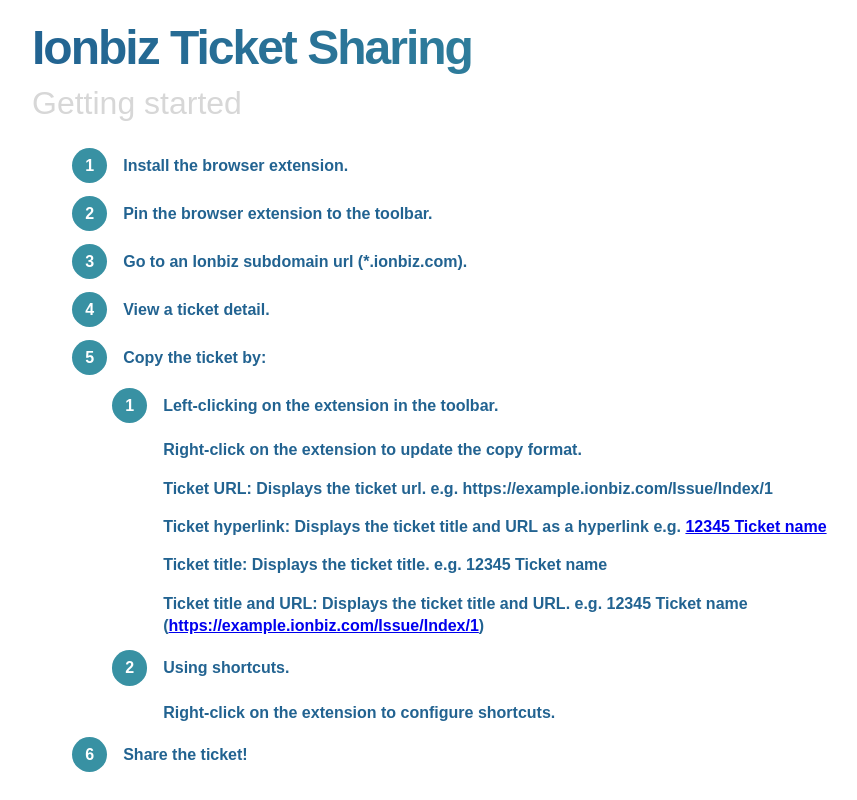
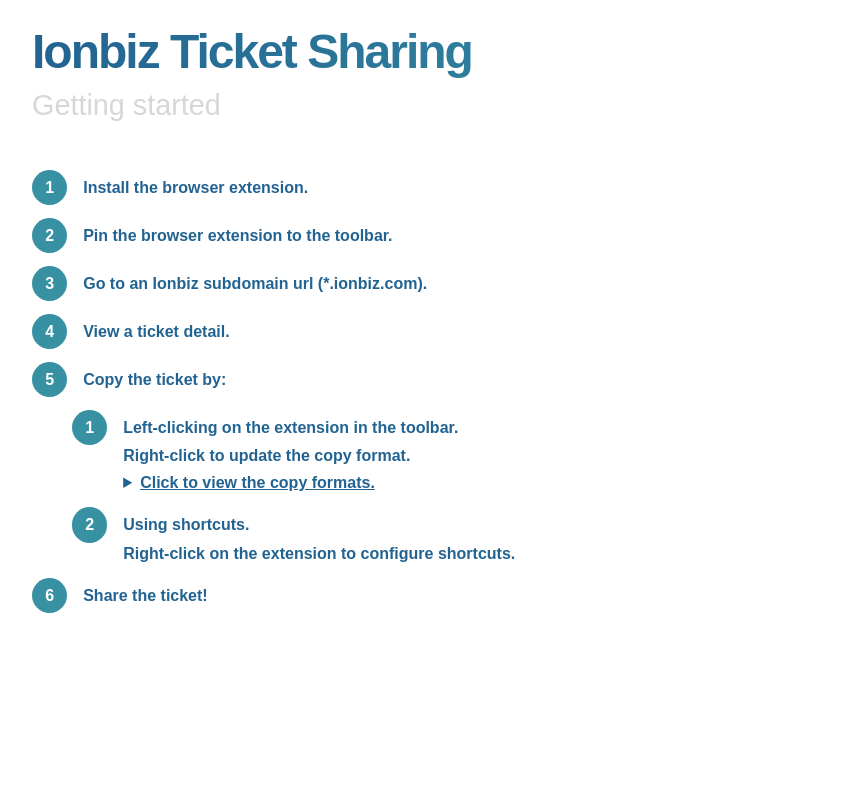
Before and after one commit to Developer-Rocha/ionbiz-ticket-sharing, a browser extension: page gettingstarted.html in a window 1280 px wide. Shown: the whole page, without its empty margins (208-1065 px from the left). Drawn offline with Linux system fonts and the light colour scheme.

Commit message:
Update getting started guide

```diff
--- a/gettingstarted.html
+++ b/gettingstarted.html
@@ -8,10 +8,23 @@
     <link rel="stylesheet" href="src/options/normalize.css">
 
     <style>
+        :root {
+            --main-bg-light-color: #3891a3;
+            --main-bg-dark-color: #226391;
+        }
+
+        body {
+            margin: 0 auto;
+            width: 800px;
+            font-size: 1rem;
+            font-family: Arial, Helvetica, sans-serif;
+        }
+
         ol {
             list-style: none;
             counter-reset: steps;
             line-height: 1.4rem;
+            padding: 0;
         }
 
         ol li {
@@ -19,6 +32,10 @@
             margin: 0.8rem 0;
             color: var(--main-bg-dark-color);
             font-weight: 600;
+        }
+
+        ol li ol {
+            padding-left: 2.5rem;
         }
 
         ol li::before {
@@ -34,29 +51,8 @@
             line-height: 2.2em;
         }
 
-        /*
-        background-image: linear-gradient(direction, #226391, #3891a3,
-        Main color: #3891a3
-        Darker blue: #226391
-
-
-        */
-
         ol ol li::before {
             background: var(--main-bg-light-color);
-        }
-
-        :root {
-            --main-bg-light-color: #3891a3;
-            --main-bg-dark-color: #226391;
-        }
-
-
-        body {
-            margin: 20px auto;
-            width: 800px;
-            font-size: 1rem;
-            font-family: Arial, Helvetica, sans-serif;
         }
 
         h1 {
@@ -73,16 +69,39 @@
         }
 
         h2 {
-            font-size: 2rem;
+            font-size: 1.8rem;
             color: #d7d7d7;
             font-weight: 400;
-            margin-top: 0.6rem;
+            margin: 0.6rem 0 0 0;
         }
 
-        .ol-details {
+        summary {
+            cursor: pointer;
+            text-decoration: underline;
+            margin-top: 0.3rem;
+        }
+
+        header {
+            margin: 1.5rem 0 3rem 0;
+        }
+
+        .ol-details-wrapper {
             display: block;
-            margin-top: 1rem;
             margin-left: 3.2rem;
+        }
+
+        .ol-details--block {
+            display: block;
+        }
+
+        .ol-details--line {
+            display: block;
+            margin-top: 0.3rem;
+        }
+
+        a:link,
+        a:visited {
+            color: rgb(153, 153, 153);
         }
     </style>
 </head>
@@ -100,23 +119,30 @@
             <li>View a ticket detail.</li>
             <li>Copy the ticket by:
                 <ol>
-                    <li>Left-clicking on the extension in the toolbar. <span class="ol-details">Right-click on the
-                            extension
-                            to update the copy format.</span>
-                        <span class="ol-details">Ticket URL: Displays the ticket url.
-                            e.g. https://example.ionbiz.com/Issue/Index/1</span>
-                        <span class="ol-details">Ticket hyperlink:
-                            Displays the ticket title and URL as a hyperlink
-                            e.g. <a href="#">12345 Ticket name</a></span>
-                        <span class="ol-details">Ticket title:
-                            Displays the ticket title.
-                            e.g. 12345 Ticket name</span>
-                        <span class="ol-details">Ticket title and URL:
-                            Displays the ticket title and URL.
-                            e.g. 12345 Ticket name (<a href="#">https://example.ionbiz.com/Issue/Index/1</a>)</span>
+                    <li>Left-clicking on the extension in the toolbar.
+                        <span class="ol-details-wrapper">Right-click to update
+                            the copy format.
+                            <details class="ol-details--block">
+                                <summary>Click to view the copy formats.</summary>
+                                <span class="ol-details--line">Ticket URL: Displays the ticket url.
+                                    e.g. <a href="#">https://example.ionbiz.com/Issue/Index/1</a></span>
+                                <span class="ol-details--block">Ticket hyperlink:
+                                    Displays the ticket title and URL as a hyperlink
+                                    e.g. <a href="#">12345 Ticket name</a></span>
+                                <span class="ol-details--block">Ticket title:
+                                    Displays the ticket title.
+                                    e.g. 12345 Ticket name</span>
+                                <span class="ol-details--block">Ticket title and URL:
+                                    Displays the ticket title and URL.
+                                    e.g. 12345 Ticket name (<a
+                                        href="#">https://example.ionbiz.com/Issue/Index/1</a>)</span>
+                            </details>
+
+                        </span>
                     </li>
-                    <li>Using shortcuts.<span class="ol-details">Right-click on the extension to configure
-                            shortcuts.</span>
+                    <li>Using shortcuts.<span class="ol-details-wrapper"><span class="ol-details--block">Right-click on
+                                the extension to configure
+                                shortcuts.</span></span>
                     </li>
                 </ol>
             </li>
```
